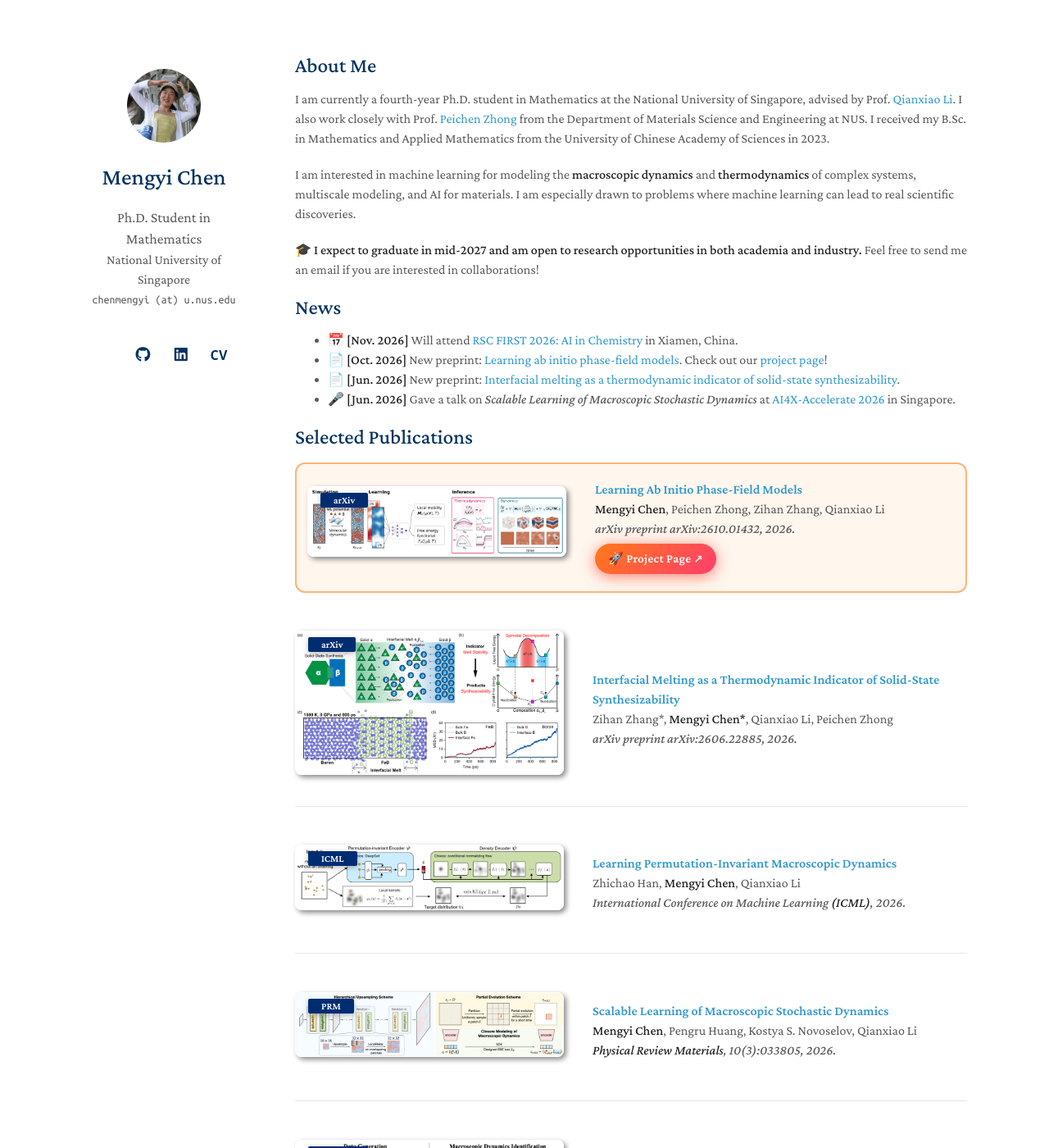
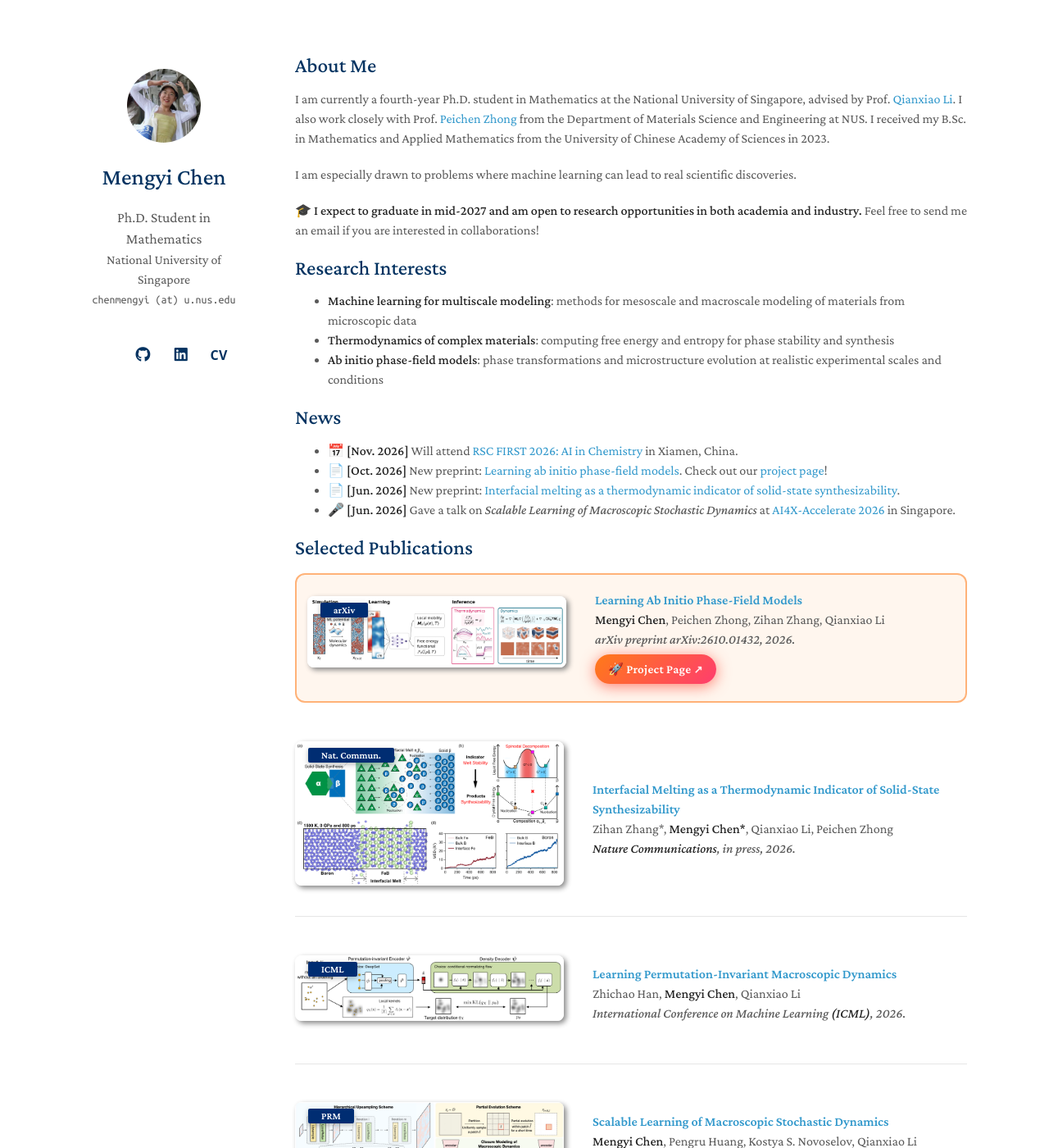
Before and after one commit to mengyi-chen/mengyi-chen.github.io, a Jekyll site: the page built from index.md, in a window 1280 px wide and 1400 px high. Shown: the whole window at 82% size. Built offline with Jekyll 4.4.1, drawn with Linux system fonts in a browser that asks for light colours; a style sheet for code colours, icons or effects is not loaded; our own code applies the rules of GitHub Pages for plain Markdown files.

Commit message:
Research Interests section, Nat Commun in press, updated CV
Add a Research Interests section (three areas) and drop the old interests
sentence from About Me; mark the interfacial-melting paper as Nature
Communications, in press; replace the CV with the current one-page resume.

Co-Authored-By: Claude Opus 5.5 <noreply@anthropic.com>
Claude-Session: https://claude.ai/code/session_01MyFaxvkjBUJ7gPyTWNT1Mj

```diff
--- a/_data/publications.yml
+++ b/_data/publications.yml
@@ -11,8 +11,8 @@ main:
 
   - title: "Interfacial Melting as a Thermodynamic Indicator of Solid-State Synthesizability"
     authors: Zihan Zhang*, <strong>Mengyi Chen*</strong>, Qianxiao Li, Peichen Zhong
-    conference_short: arXiv
-    conference: arXiv preprint arXiv:2606.22885, 2026.
+    conference_short: Nat. Commun.
+    conference: <strong>Nature Communications</strong>, in press, 2026.
     pdf: https://arxiv.org/abs/2606.22885
     image: ./assets/img/pubs/2606.22885.png
 
--- a/index.md
+++ b/index.md
@@ -6,9 +6,15 @@ layout: homepage
 
 I am currently a fourth-year Ph.D. student in Mathematics at the National University of Singapore, advised by Prof. [Qianxiao Li](https://blog.nus.edu.sg/qianxiaoli/). I also work closely with Prof. [Peichen Zhong](https://cde.nus.edu.sg/mse/staff/peichen-zhong) from the Department of Materials Science and Engineering at NUS. I received my B.Sc. in Mathematics and Applied Mathematics from the University of Chinese Academy of Sciences in 2023.
 
-I am interested in machine learning for modeling the **macroscopic dynamics** and **thermodynamics** of complex systems, multiscale modeling, and AI for materials. I am especially drawn to problems where machine learning can lead to real scientific discoveries.
+I am especially drawn to problems where machine learning can lead to real scientific discoveries.
 
 🎓 **I expect to graduate in mid-2027 and am open to research opportunities in both academia and industry.** Feel free to send me an email if you are interested in collaborations!
+
+## Research Interests
+
+- **Machine learning for multiscale modeling**: methods for mesoscale and macroscale modeling of materials from microscopic data
+- **Thermodynamics of complex materials**: computing free energy and entropy for phase stability and synthesis
+- **Ab initio phase-field models**: phase transformations and microstructure evolution at realistic experimental scales and conditions
 
 ## News
 
```
Also changed, not shown: 1 other file.
